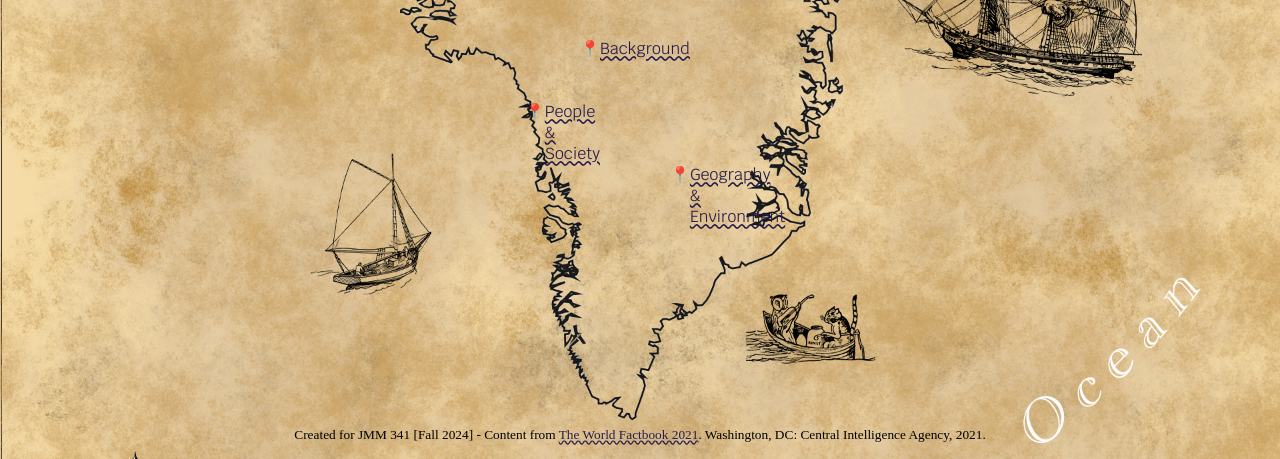
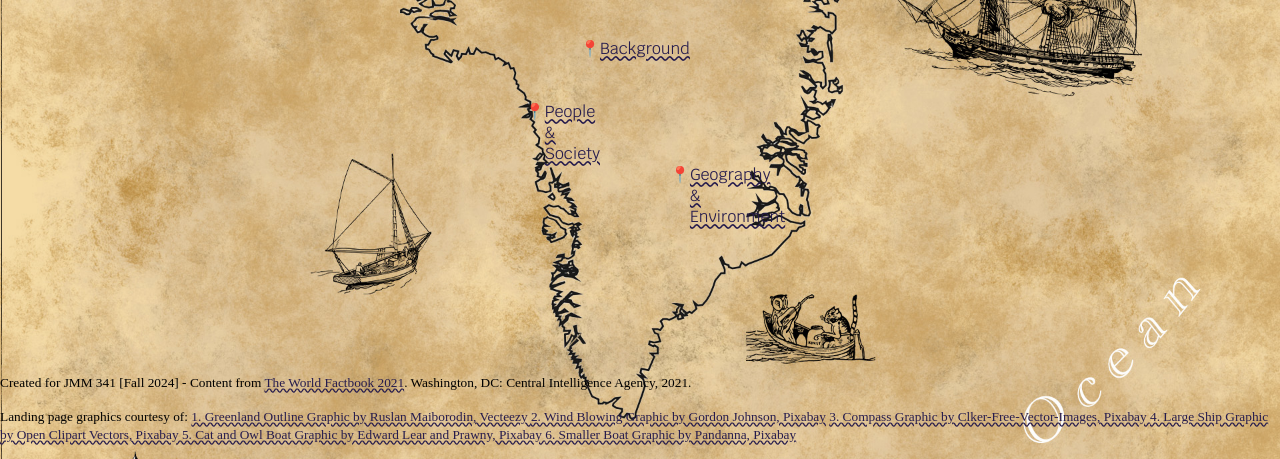
Before and after one commit to luka-modric-10/luka-modric-10.github.io, a plain HTML site: page index.html in a window 1280 px wide. Shown: the part 341-800 px from the top of the page. Drawn offline with Linux system fonts and the light colour scheme; a web font is replaced by a local one.

Commit message:
projet attribution update

```diff
--- a/index.html
+++ b/index.html
@@ -19,12 +19,14 @@
             </nav>
         </header>
 
-        <main>
-
-        </main>
-
         <footer>
             <p><small>Created for JMM 341 [Fall 2024] - Content from <a href="https://www.cia.gov/the-world-factbook/countries/greenland/">The World Factbook 2021</a>. Washington, DC: Central Intelligence Agency, 2021.</small></p>
+            <p><small>Landing page graphics courtesy of: <a href="https://www.vecteezy.com/free-vector/greenland-map">1. Greenland Outline Graphic by Ruslan Maiborodin, Vecteezy </a>
+                <a href="https://pixabay.com//?utm_source=link-attribution&utm_medium=referral&utm_campaign=image&utm_content=5965318">2. Wind Blowing Graphic by Gordon Johnson, Pixabay</a>
+                <a href="https://pixabay.com//?utm_source=link-attribution&utm_medium=referral&utm_campaign=image&utm_content=34559">3. Compass Graphic by Clker-Free-Vector-Images, Pixabay  </a>
+                <a href="https://pixabay.com//?utm_source=link-attribution&utm_medium=referral&utm_campaign=image&utm_content=1299209">4. Large Ship Graphic by Open Clipart Vectors, Pixabay </a>
+                <a href="https://pixabay.com//?utm_source=link-attribution&utm_medium=referral&utm_campaign=image&utm_content=1823642">5. Cat and Owl Boat Graphic by Edward Lear and Prawny, Pixabay </a>
+                <a href="https://pixabay.com//?utm_source=link-attribution&utm_medium=referral&utm_campaign=image&utm_content=4283598">6. Smaller Boat Graphic by Pandanna, Pixabay</a> </small></p>
         </footer>
     </body>
 </html>
```
Also changed, not shown: 1 other file.
